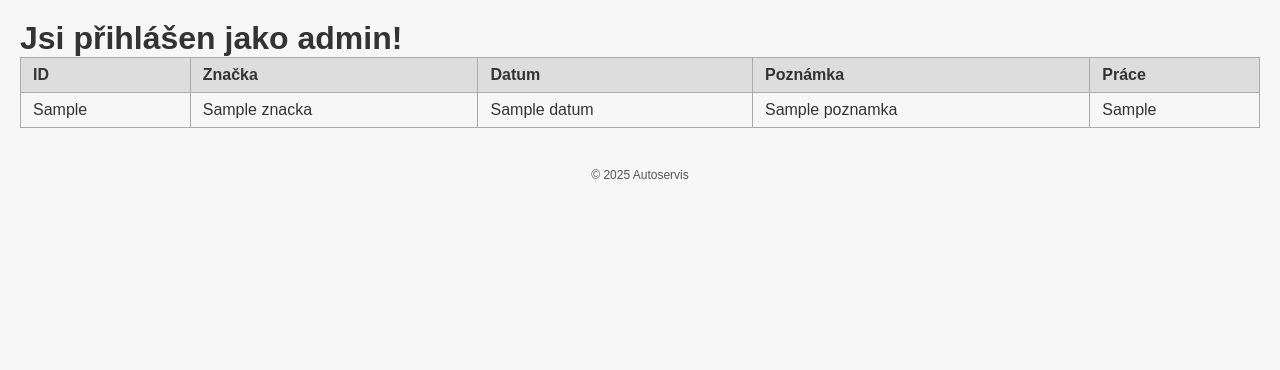
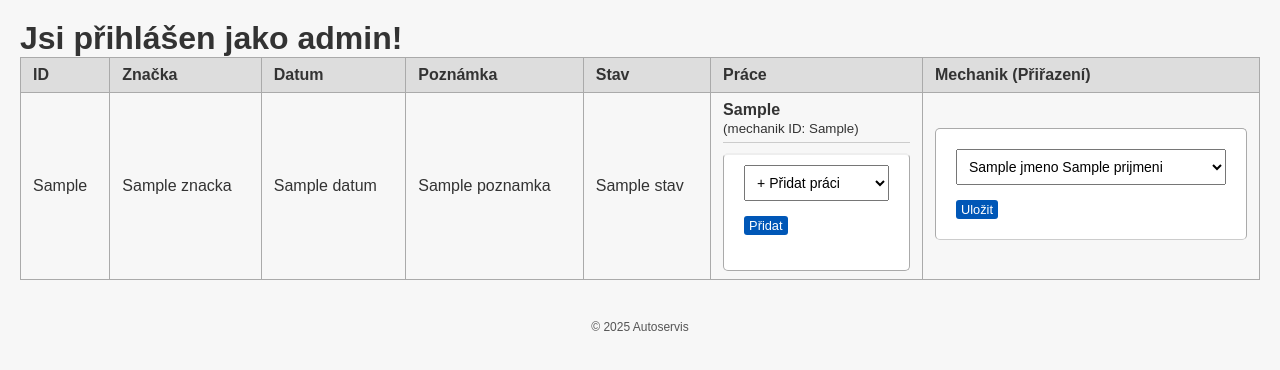
Before and after one commit to fiflefufle/projekt_vwa, a FastAPI app: template app/templates/dashboard_admin.html in a window 1280 px wide. Shown: the part 100-470 px from the top of the page. Run offline with FastAPI, Linux system fonts and the light colour scheme; the template is opened without the code that fills it: most values are stand-ins (such as "Sample title", 1, 10 or a date in 2020); parts of the project's set-up code (start-up, migrations or seed data) failed here and were passed over.

Commit message:
pridavani mechanika k objednavce + vice praci

```diff
--- a/app/static/css/style.css
+++ b/app/static/css/style.css
@@ -86,3 +86,54 @@ footer {
     color: #555;
     text-align: center;
 }
+
+/* --- Doplňky pro formuláře a chybové hlášky --- */
+.error-msg {
+    color: red;
+    font-weight: bold;
+    margin-top: 10px;
+}
+
+.checkbox-container {
+    max-height: 200px;
+    overflow-y: auto;
+    border: 1px solid #aaa;
+    padding: 10px;
+    background: #fff;
+    margin-bottom: 15px;
+}
+
+.checkbox-label {
+    display: block;
+    margin-bottom: 5px;
+    cursor: pointer;
+}
+
+/* --- Styly pro Dashboard (Admin/Mechanik) --- */
+.work-item {
+    margin-bottom: 5px;
+    border-bottom: 1px solid #ccc;
+    padding-bottom: 5px;
+}
+
+.no-mechanic {
+    color: red;
+}
+
+.add-work-form {
+    margin-top: 10px;
+    border-top: 2px solid #eee;
+    padding-top: 10px;
+}
+
+.btn-small {
+    font-size: 0.8em;
+    padding: 2px 5px;
+    width: auto;      /* Aby tlačítko nebylo přes celou šířku */
+    display: inline-block;
+}
+
+/* Tabulky - vyčištění */
+table {
+    border: 1px solid #aaa; /* Náhrada za border="1" v HTML */
+}
--- a/app/templates/dashboard_admin.html
+++ b/app/templates/dashboard_admin.html
@@ -2,14 +2,16 @@
 
 {% block content %}
 <h1>Jsi přihlášen jako admin!</h1>
-<table border="1" cellpadding="5" cellspacing="0">
+
+<table>
   <tr>
     <th>ID</th>
     <th>Značka</th>
     <th>Datum</th>
     <th>Poznámka</th>
+    <th>Stav</th>
     <th>Práce</th>
-    <!--<th>Mechanik</th>-->
+    <th>Mechanik (Přiřazení)</th>
   </tr>
   {% for o in objednavky %}
   <tr>
@@ -17,38 +19,56 @@
     <td>{{ o.znacka }}</td>
     <td>{{ o.datum }}</td>
     <td>{{ o.poznamka }}</td>
+    <td>{{ o.stav }}</td>
     <td>
       {% for s in o.servisy %}
-        {{ s.prace_nazev }}<br>
+        <div class="work-item">
+            <strong>{{ s.prace_nazev }}</strong>
+            {% if s.id_mechanik %}
+                <br><small>(mechanik ID: {{ s.id_mechanik }})</small>
+            {% else %}
+                <br><small class="no-mechanic">(bez mechanika)</small>
+            {% endif %}
+        </div>
       {% endfor %}
-    </td> <!--
+
+      <form action="/dashboard/admin/pridat_praci" method="post" class="add-work-form">
+          <input type="hidden" name="id_obj" value="{{ o.id_objednavky }}">
+
+          <select name="id_prace" required>
+              <option value="" disabled selected>+ Přidat práci</option>
+              {% for p in prace %}
+                  <option value="{{ p.ID_prace }}">{{ p.nazev_prace }}</option>
+              {% endfor %}
+          </select>
+
+          <button type="submit" class="btn-small">Přidat</button>
+      </form>
+    </td>
+
     <td>
     {% for s in o.servisy %}
- <form action="/dashboard/admin/pridel_mechanik" method="post">
+     <form action="/dashboard/admin/pridel_mechanik" method="post" class="work-item">
         <input type="hidden" name="id_servisu" value="{{ s.id }}">
+
         <select name="id_mechanik">
-
             <option value="" disabled {% if s.id_mechanik is none %}selected{% endif %}>
                 -- Vyber mechanika --
             </option>
 
             {% for m in mechanici %}
-            <option value="{{ m.id_uzivatele }}"
-                {% if s.id_mechanik == m.id_uzivatele %}selected{% endif %}>
+                <option value="{{ m.ID_uzivatele }}"
+                    {% if s.id_mechanik == m.ID_uzivatele %}selected{% endif %}>
                     {{ m.jmeno }} {{ m.prijmeni }}
-                <p>DEBUG: {{ s.id_mechanik }}</p>
-
                 </option>
             {% endfor %}
         </select>
 
-    <button type="submit">Uložit</button>
+        <button type="submit" class="btn-small">Uložit</button>
     </form>
+    {% endfor %}
+    </td>
 
-{% endfor %}
-
-    </td>
--->
   </tr>
   {% endfor %}
 </table>
--- a/app/templates/dashboard_mechanik.html
+++ b/app/templates/dashboard_mechanik.html
@@ -2,7 +2,7 @@
 
 {% block content %}
 <h1>Jsi přihlášen jako mechanik!</h1>
-<table border="1" cellpadding="5" cellspacing="0">
+<table>
   <tr>
     <th>ID</th>
     <th>Značka</th>
@@ -10,6 +10,7 @@
     <th>Poznámka</th>
     <th>Stav</th>
     <th>Akce</th>
+    <th>Změna stavu</th>
   </tr>
   {% for o in objednavky %}
   <tr>
--- a/app/templates/login.html
+++ b/app/templates/login.html
@@ -11,9 +11,8 @@
     <button type="submit">Přihlásit</button>
 
     {% if chyba %}
-    <p style="color: red;">{{ chyba }}</p>
+        <p class="error-msg">{{ chyba }}</p>
     {% endif %}
 
 </form>
-
 {% endblock %}
```
Also changed, not shown: app/api/routers/dashboard.py (+23 -7 lines), app/api/routers/objednavka.py (+15 -9 lines), app/repositories/objednavka.py (+18 -0 lines), app/repositories/servis.py (+0 -16 lines), app/services/objednavka.py (+95 -67 lines), app/templates/objednavka_nova.html (+13 -10 lines), app/app.db. Lines whose indentation alone changed are shown as unchanged.
